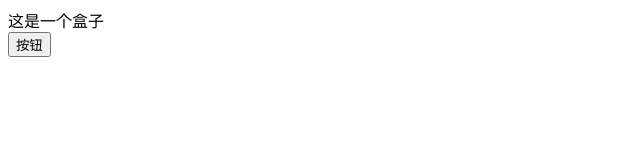
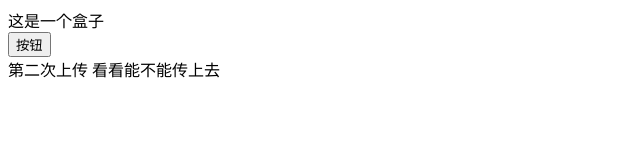
Before and after one commit to xiaofentiao/fox-xx, a plain HTML site: page index.html in a window 1280 px wide. Shown: the whole page, without its empty margins (0-640 px from the left). Drawn offline with Linux system fonts and the light colour scheme.

Commit message:
第二次上传

```diff
--- a/index.html
+++ b/index.html
@@ -7,6 +7,7 @@
 <body>
 	<div>这是一个盒子</div>
 	<button>按钮</button>
+	<div>第二次上传 看看能不能传上去</div>
 	<script>
 	var dv=document.querySelector("div");
 		document.querySelector("button").addEventListener('click', function(){
```
